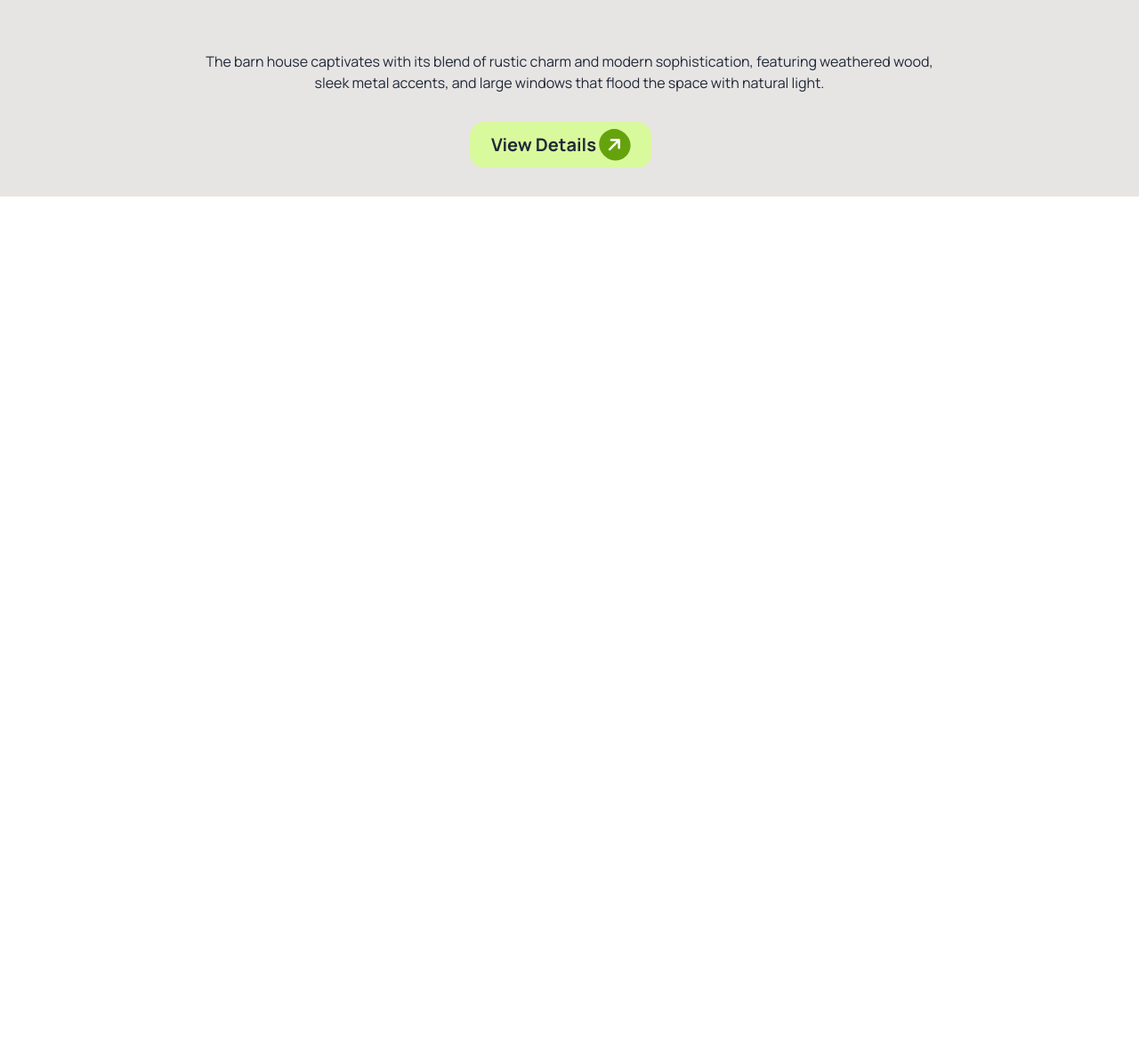
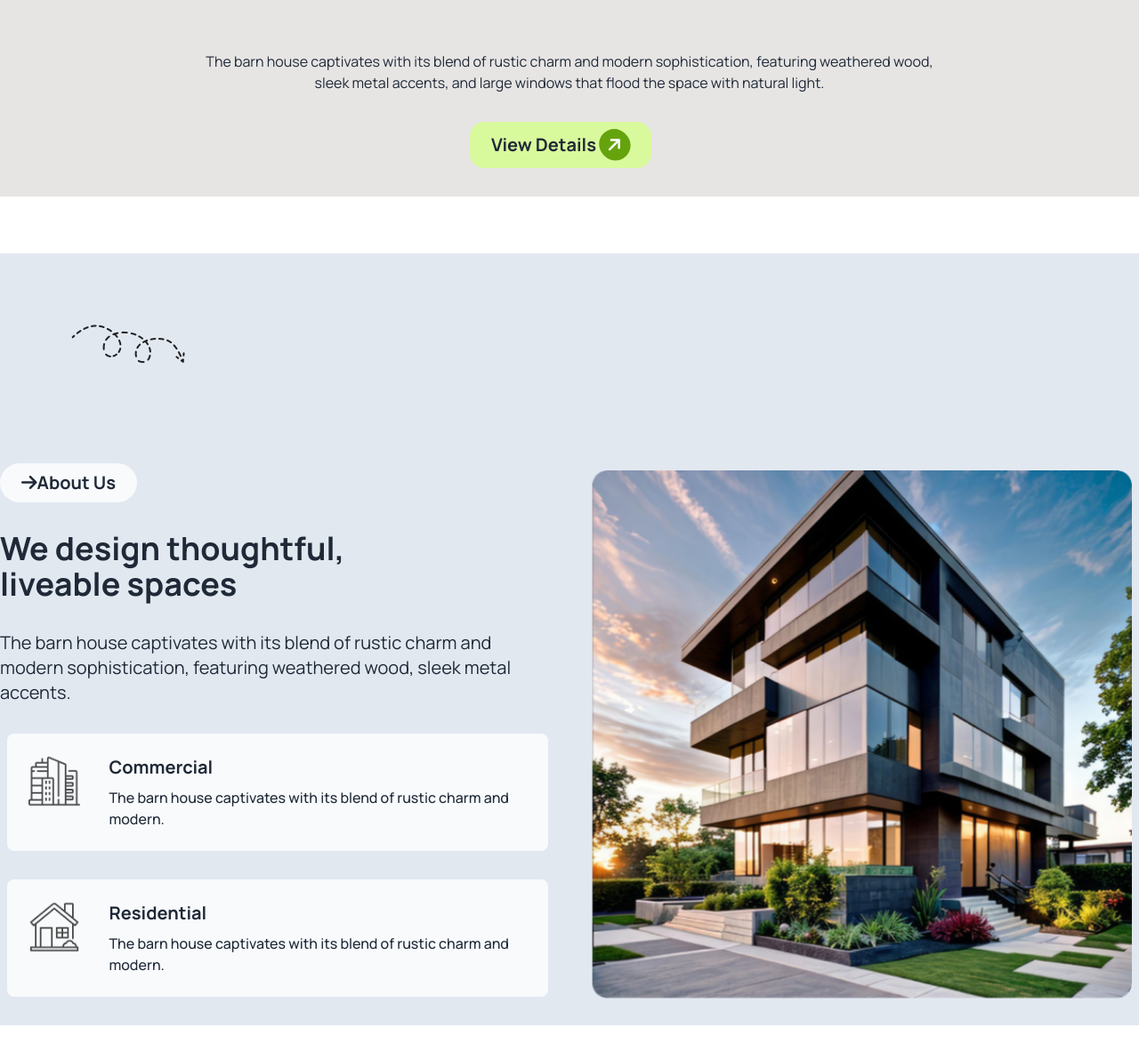
Before and after one commit to hossenali2200/assignment-3-rinterio, a plain HTML site: page index.html in a window 1280 px wide. Shown: the part 813-2004 px from the top of the page at 89% size. Before the commit the page ends 1034 px from the top, so only its background shows below. Drawn offline with nearby package versions, Linux system fonts and the light colour scheme.

Commit message:
live space section

```diff
--- a/index.html
+++ b/index.html
@@ -90,7 +90,61 @@
         </div>
 
       </header>
-    <main>
+    <main class="py-16">
+
+        <div class="bg-slate-200">
+
+            <!-- work place section -->
+            <section>
+                <div>
+                  <div class="p-20 hidden lg:block">
+                    <img src="./assets/Vector.png" alt="">
+                  </div>
+                  <div class="lg:max-w-screen-xl lg:mx-auto">
+                    <!-- content -->
+                    <div class="grid grid-cols-1 lg:grid-cols-2 gap-8">
+
+                      <div>
+
+
+                          <div class="mt-8 text-center lg:text-left">
+                            <button class="bg-slate-50 px-6 py-2 rounded-3xl text-center text-xl font-bold"><i class="fa-solid fa-arrow-right"></i>About Us</button>
+                            <h2 class="font-bold text-4xl mb-8 mt-8">We design thoughtful, <br> liveable spaces</h2>
+                            <p class="text-xl">The barn house captivates with its blend of rustic charm and
+                              modern sophistication, featuring weathered wood, sleek metal accents.</p>
+                          </div>
+                          <div class="flex gap-4 bg-slate-50 p-2 my-8 mx-2 rounded-lg">
+                              <div>
+                                <img class="px-4 mt-4" src="./assets/commercial.png" alt="">
+                              </div>
+                              <div class="py-4 space-y-2">
+                                <h3 class="font-bold text-xl">Commercial</h3>
+                                <p class="font-medium">The barn house captivates with its blend of rustic charm and modern.</p>
+                              </div>
+                          </div>
+                          <div class="flex gap-4 bg-slate-50 p-2 my-8 mx-2 rounded-lg">
+                              <div>
+                                <img class="px-4 mt-4" src="./assets/residential.png" alt="">
+                              </div>
+                              <div class="py-4 space-y-2">
+                                <h3 class="font-bold text-xl">Residential</h3>
+                                <p class="font-medium">The barn house captivates with its blend of rustic charm and modern.</p>
+                              </div>
+                          </div>
+                      </div>
+
+                      <div class="mx-2 mt-10">
+                        <img class="w-full" src="./assets/Rectangle.png" alt="">
+
+                      </div>
+
+                    </div>
+
+
+                  </div>
+                </div>
+              </section>
+        </div>
 
     </main>
     <footer>
```
